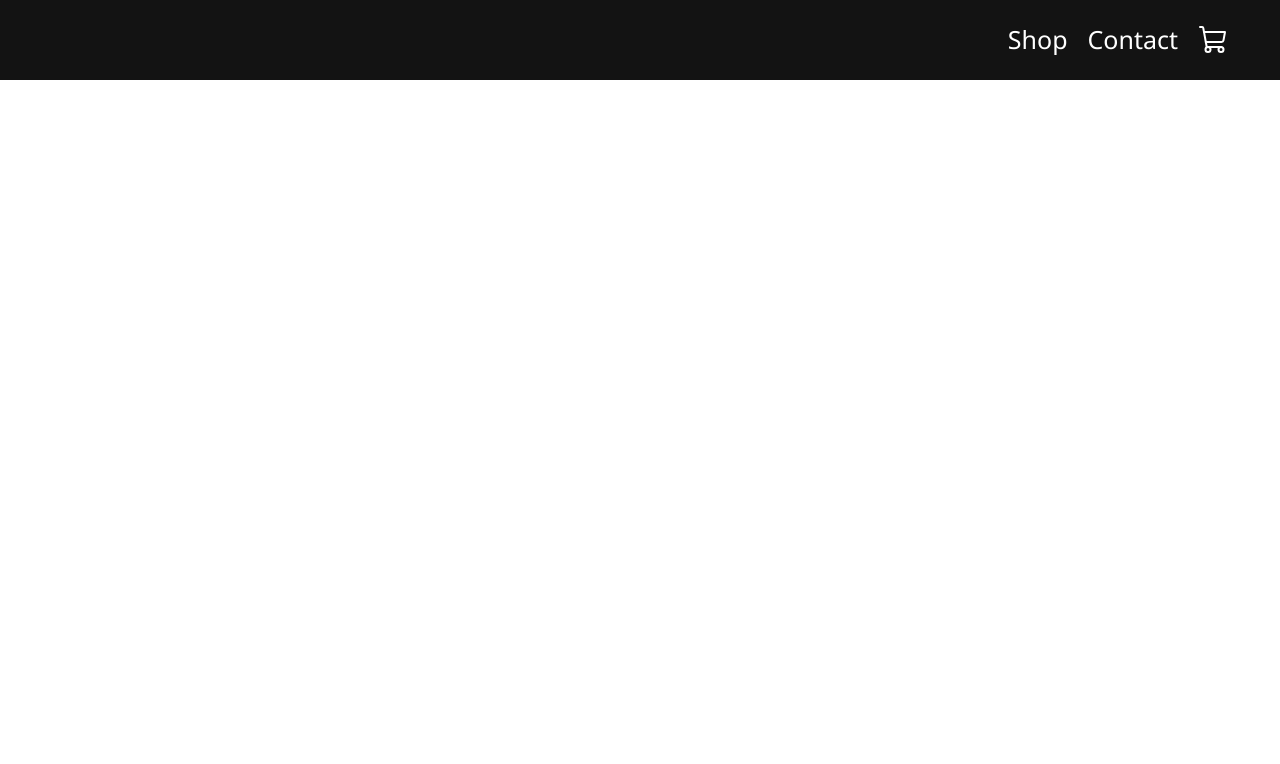
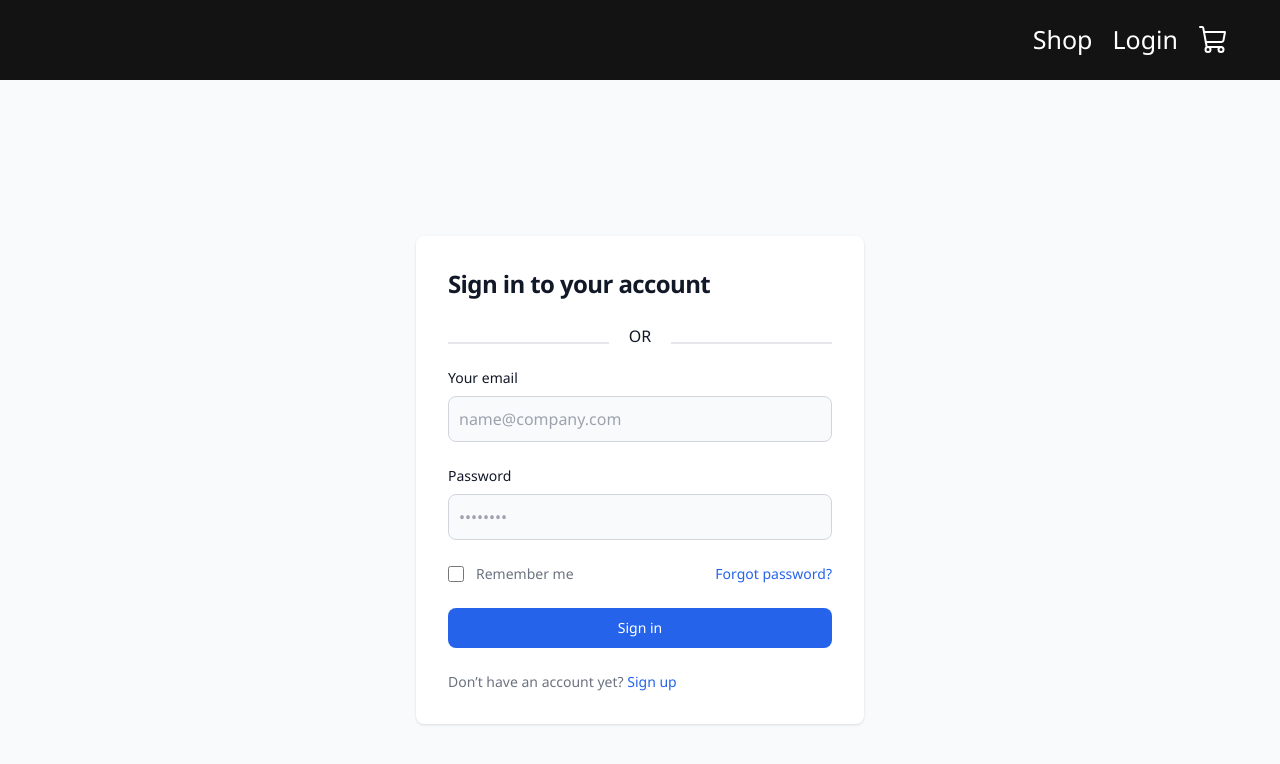
Before and after one commit to vuvykt38/react-ecommerce, a React (Create React App) app: page /login in a window 1280 px wide. Before the commit this address had no page. Shown: the top 764 px of the page. Built offline with nearby package versions, Linux system fonts and the light colour scheme.

Commit message:
add FB login

```diff
--- a/public/index.html
+++ b/public/index.html
@@ -23,11 +23,33 @@
       Learn how to configure a non-root public URL by running `npm run build`.
     -->
   <title>React App</title>
+  <script>
+    window.fbAsyncInit = function () {
+      FB.init({
+        appId: '1132159571217150',
+        cookie: true,
+        xfbml: true,
+        version: 'v20.0'
+      });
+    };
+
+    (function (d, s, id) {
+      var js, fjs = d.getElementsByTagName(s)[0];
+      if (d.getElementById(id)) { return; }
+      js = d.createElement(s); js.id = id;
+      js.src = "https://connect.facebook.net/en_US/sdk.js";
+      fjs.parentNode.insertBefore(js, fjs);
+    }(document, 'script', 'facebook-jssdk'));
+  </script>
 </head>
 
 <body>
   <noscript>You need to enable JavaScript to run this app.</noscript>
   <div id="root"></div>
+  <div id="fb-root"></div>
+  <script async defer crossorigin="anonymous"
+    src="https://connect.facebook.net/en_GB/sdk.js#xfbml=1&version=v20.0&appId=1132159571217150"
+    nonce="yqG4fzgb"></script>
   <!--
       This HTML file is a template.
       If you open it directly in the browser, you will see an empty page.
@@ -59,37 +81,4 @@
 <noscript><img height="1" width="1" style="display:none"
     src="https://www.facebook.com/tr?id=1140223920585834&ev=PageView&noscript=1" /></noscript>
 <!-- End Meta Pixel Code -->
-
-<script>
-  window.fbAsyncInit = function () {
-    FB.init({
-      appId: '1132159571217150',
-      cookie: true,
-      xfbml: true,
-      version: 'v20.0'
-    });
-
-    FB.login(function (response) {
-      if (response.authResponse) {
-        console.log('Welcome!  Fetching your information.... ');
-        FB.api('/me', { fields: 'name, email' }, function (response) {
-          console.log("Good to see you, " + response.name + ". I see your email address is " + response.email);
-        });
-      } else {
-        // If you are not logged in, the login dialog will open for you to login asking for permission to get your public profile and email
-        console.log('User cancelled login or did not fully authorize.');
-      }
-    });
-  };
-
-  (function (d, s, id) {
-    var js, fjs = d.getElementsByTagName(s)[0];
-    if (d.getElementById(id)) { return; }
-    js = d.createElement(s); js.id = id;
-    js.src = "https://connect.facebook.net/en_US/sdk.js";
-    fjs.parentNode.insertBefore(js, fjs);
-  }(document, 'script', 'facebook-jssdk'));
-</script>
-
-
 </html>
--- a/src/App.js
+++ b/src/App.js
@@ -2,7 +2,7 @@ import "./App.css";
 import { BrowserRouter as Router, Routes, Route } from "react-router-dom";
 import { Navbar } from "./components/navbar";
 import { Shop } from "./pages/shop/shop";
-import { Contact } from "./pages/contact";
+import { Login } from "./pages/login";
 import { Cart } from "./pages/cart/cart";
 import { ShopContextProvider } from "./context/shop-context";
 
@@ -14,7 +14,7 @@ function App() {
           <Navbar />
           <Routes>
             <Route path="/" element={<Shop />} />
-            <Route path="/contact" element={<Contact />} />
+            <Route path="/login" element={<Login />} />
             <Route path="/cart" element={<Cart />} />
           </Routes>
         </Router>
--- a/src/components/navbar.jsx
+++ b/src/components/navbar.jsx
@@ -8,7 +8,7 @@ export const Navbar = () => {
     <div className="navbar">
       <div className="links">
         <Link to="/"> Shop </Link>
-        <Link to="/contact"> Contact </Link>
+        <Link to="/login"> Login </Link>
         <Link to="/cart">
           <ShoppingCart size={32} />
         </Link>
--- /dev/null
+++ b/src/pages/login.jsx
@@ -0,0 +1,80 @@
+import React, { useState } from "react";
+import axios from "axios";
+
+export const Login = () => {
+  const [user, setUser] = useState({});
+  const loginWithServer = async (accessToken) => {
+    try {
+      const response = await axios.get("https://graph.facebook.com/v20.0/me", {
+        headers: {
+          'Content-Type': 'application/json'
+        },
+        params: {
+          fields: 'name,email',
+          access_token: accessToken
+        }
+      });
+      setUser(response.data);
+    } catch (error) {
+      console.error('Error:', error);
+    }
+  };
+
+  const statusChangeCallback = (response) => {
+    if (response.status === 'connected') {
+      loginWithServer(response.authResponse.accessToken)
+    } else {
+      console.log('please login');
+    }
+  };
+
+  const checkLoginState = () => {
+    FB.getLoginStatus((response) => {
+      statusChangeCallback(response);
+    });
+    console.log('checkLoginState done')
+  };
+  return (
+    <section className="bg-gray-50 dark:bg-gray-900">
+      <div className="flex flex-col items-center justify-center px-6 py-8 mx-auto md:h-screen lg:py-0">
+        <div className="w-full bg-white rounded-lg shadow dark:border md:mt-0 sm:max-w-md xl:p-0 dark:bg-gray-800 dark:border-gray-700">
+          <div className="p-6 space-y-4 md:space-y-6 sm:p-8">
+            <h1 className="text-xl font-bold leading-tight tracking-tight text-gray-900 md:text-2xl dark:text-white">
+              Sign in to your account
+            </h1>
+            <div class="fb-login-button" data-width="" data-size="large" data-button-type="login_with" data-layout="default" data-auto-logout-link="false" data-use-continue-as="false" onClick={checkLoginState}></div>
+            <div class="h-5 border-b-2 border-grey text-center text-gray-900">
+              <span class="bg-white px-5">OR</span>
+            </div>
+            <form className="space-y-4 md:space-y-6" action="#">
+              <div>
+                <label htmlFor="email" className="block mb-2 text-sm font-medium text-gray-900 dark:text-white">Your email</label>
+                <input type="email" name="email" id="email" className="bg-gray-50 border border-gray-300 text-gray-900 rounded-lg focus:ring-primary-600 focus:border-primary-600 block w-full p-2.5 dark:bg-gray-700 dark:border-gray-600 dark:placeholder-gray-400 dark:text-white dark:focus:ring-blue-500 dark:focus:border-blue-500" placeholder="name@company.com" required />
+              </div>
+              <div>
+                <label htmlFor="password" className="block mb-2 text-sm font-medium text-gray-900 dark:text-white">Password</label>
+                <input type="password" name="password" id="password" placeholder="••••••••" className="bg-gray-50 border border-gray-300 text-gray-900 rounded-lg focus:ring-primary-600 focus:border-primary-600 block w-full p-2.5 dark:bg-gray-700 dark:border-gray-600 dark:placeholder-gray-400 dark:text-white dark:focus:ring-blue-500 dark:focus:border-blue-500" required />
+              </div>
+              <div className="flex items-center justify-between">
+                <div className="flex items-start">
+                  <div className="flex items-center h-5">
+                    <input id="remember" aria-describedby="remember" type="checkbox" className="w-4 h-4 border border-gray-300 rounded bg-gray-50 focus:ring-3 focus:ring-primary-300 dark:bg-gray-700 dark:border-gray-600 dark:focus:ring-primary-600 dark:ring-offset-gray-800" required />
+                  </div>
+                  <div className="ml-3 text-sm">
+                    <label htmlFor="remember" className="text-gray-500 dark:text-gray-300">Remember me</label>
+                  </div>
+                </div>
+                <a href="#" className="text-sm font-medium text-primary-600 hover:underline dark:text-primary-500">Forgot password?</a>
+              </div>
+              <button type="submit" className="w-full text-white bg-primary-600 hover:bg-primary-700 focus:ring-4 focus:outline-none focus:ring-primary-300 font-medium rounded-lg text-sm px-5 py-2.5 text-center dark:bg-primary-600 dark:hover:bg-primary-700 dark:focus:ring-primary-800">Sign in</button>
+              <p className="text-sm font-light text-gray-500 dark:text-gray-400">
+                Don’t have an account yet? <a href="#" className="font-medium text-primary-600 hover:underline dark:text-primary-500">Sign up</a>
+              </p>
+            </form>
+          </div>
+        </div>
+      </div>
+    </section>
+
+  );
+};
```
